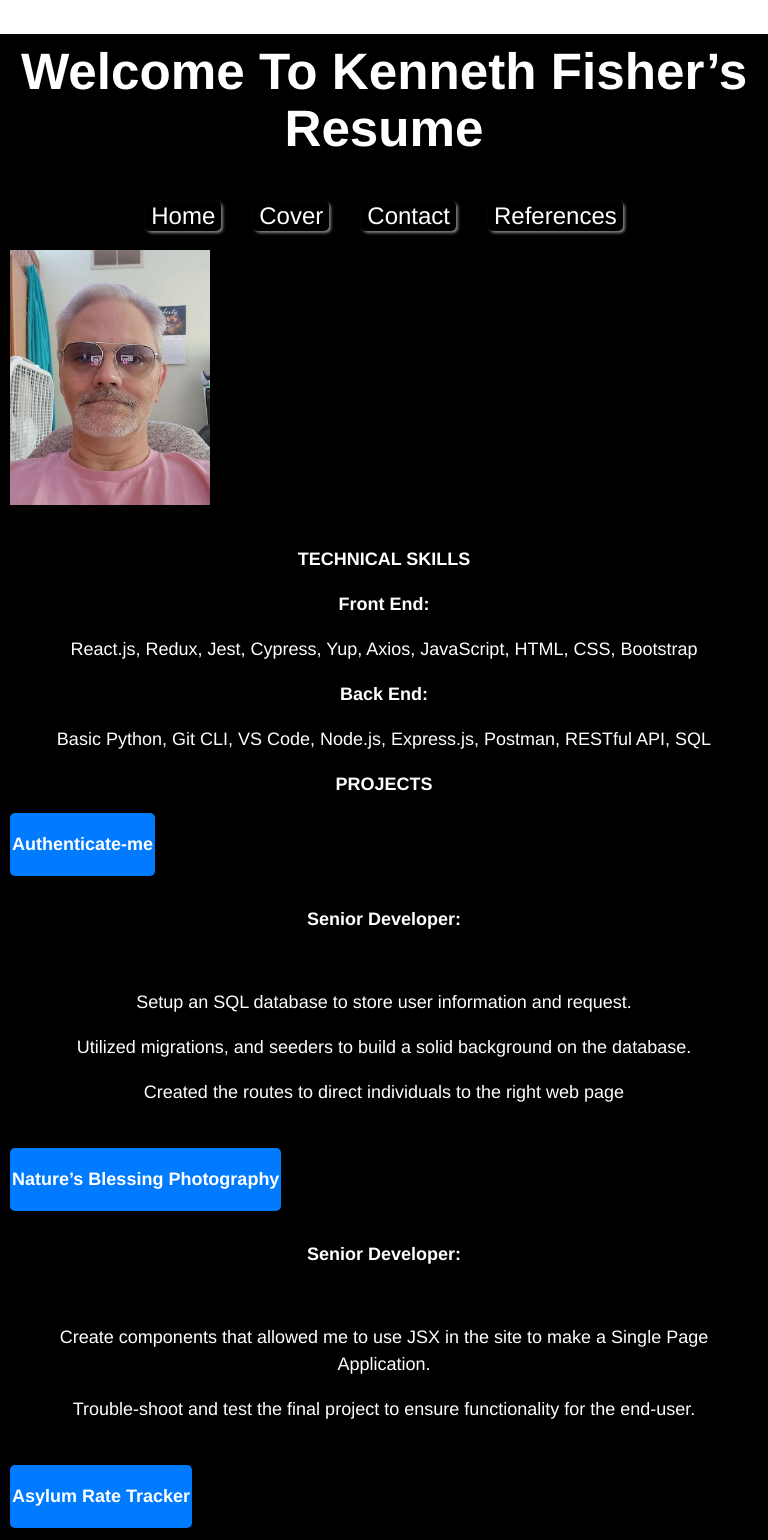
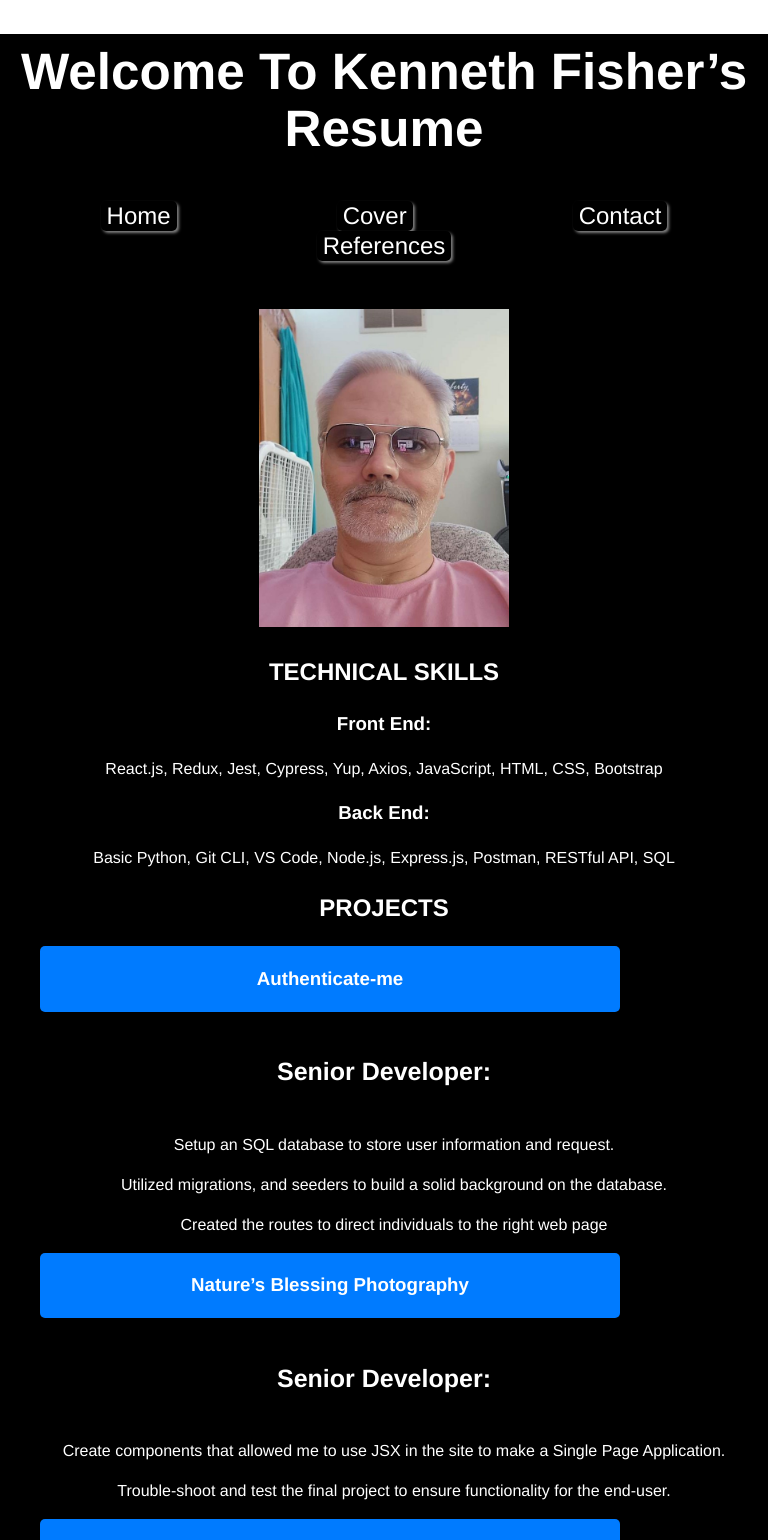
Before and after one commit to kenandcrys/Resume, a React (Vite) app: page / in a window 768 px wide. Shown: the top 1540 px of the page. Built offline with nearby package versions, Linux system fonts and the light colour scheme.

Commit message:
now for 768px

```diff
--- a/src/App.css
+++ b/src/App.css
@@ -127,43 +127,28 @@ h1 {
   color: red;
 }
 
-@media screen and (min-width: 480px) {
-  h1 {
-      font-size: 25px;
-  }
-
-  .primary-header_links button {
-    text-align: center;
-    background-color: black;
-    font-size: 1.5rem;
-    margin: 0px 2vh;
-    border-radius: 5px;
-    padding: 0px 5px 0px 5px;
-    box-shadow: 2px 2px 3px gray;
-    transition: transform 0.5 ease;
-    position: relative; /* Required for absolute positioning of stars */
+@media screen and (max-width: 768px) {
+  body {
+    text-align: center; /* Center text within the body */
   }
 
   .project-body-container {
-    color:white;
-    margin:auto 10px
+    margin: 1.5rem auto; /* Center horizontally on smaller screens */
   }
 
-  .project-body-container img {
-    margin-top: 1.5rem;
-    width: 200px;
-    margin: 1.2rem auto;
-}
+  ul {
+    list-style: none;
+    margin-right: 20px;
+  }
 
-ul {
-  list-style: none;
-  padding: 0.5rem;
-}
+  .button-link {
+    margin-left: 2.5rem;
+    text-align: center;
+    width: 75vw;
+  }
 
- h2, h3, p, h5 {
-  text-align: center;
-  font-size: large;
- }
-
+  h5{
+    font-size: 25px;
+  }
 
 }
```
